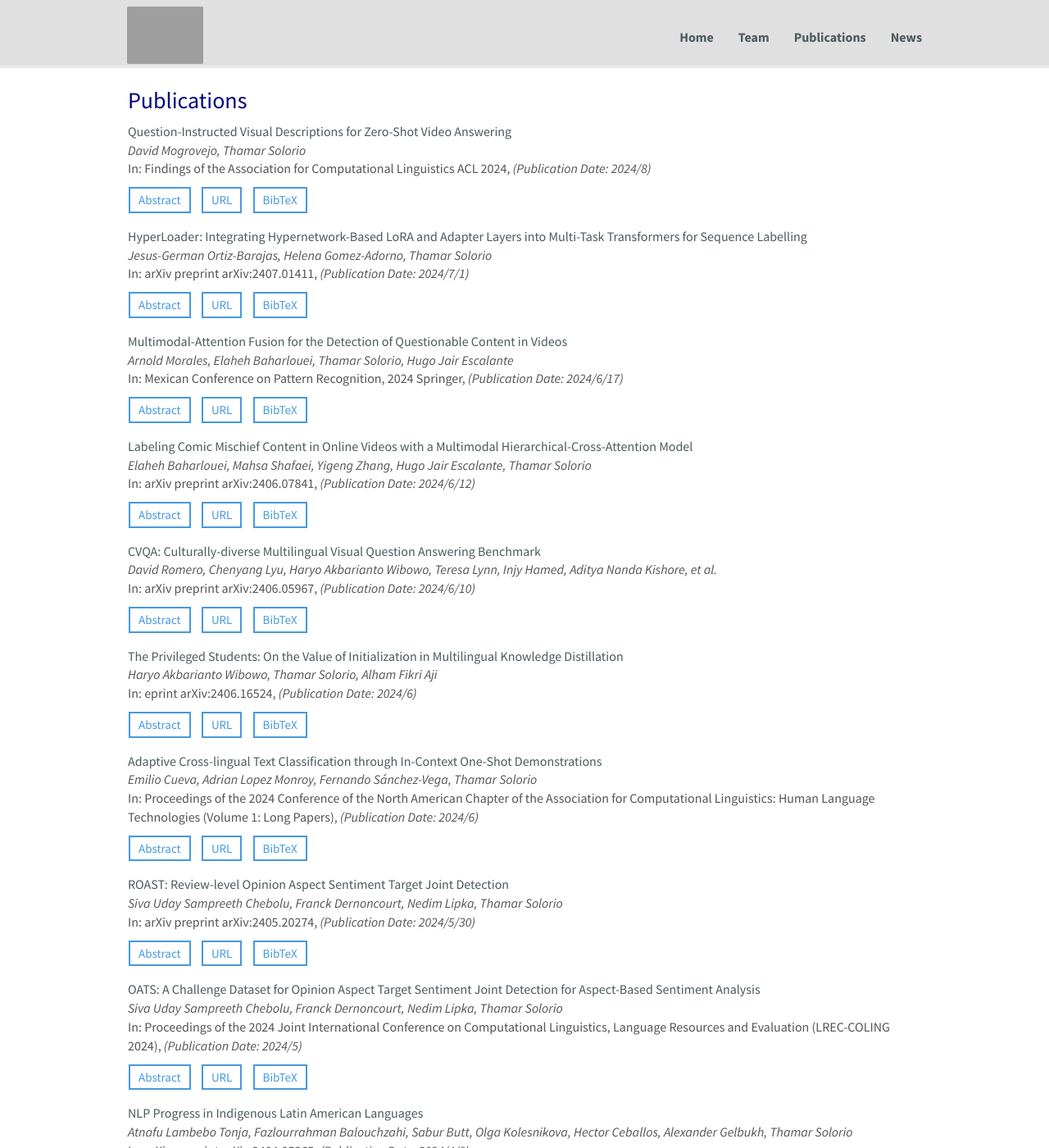
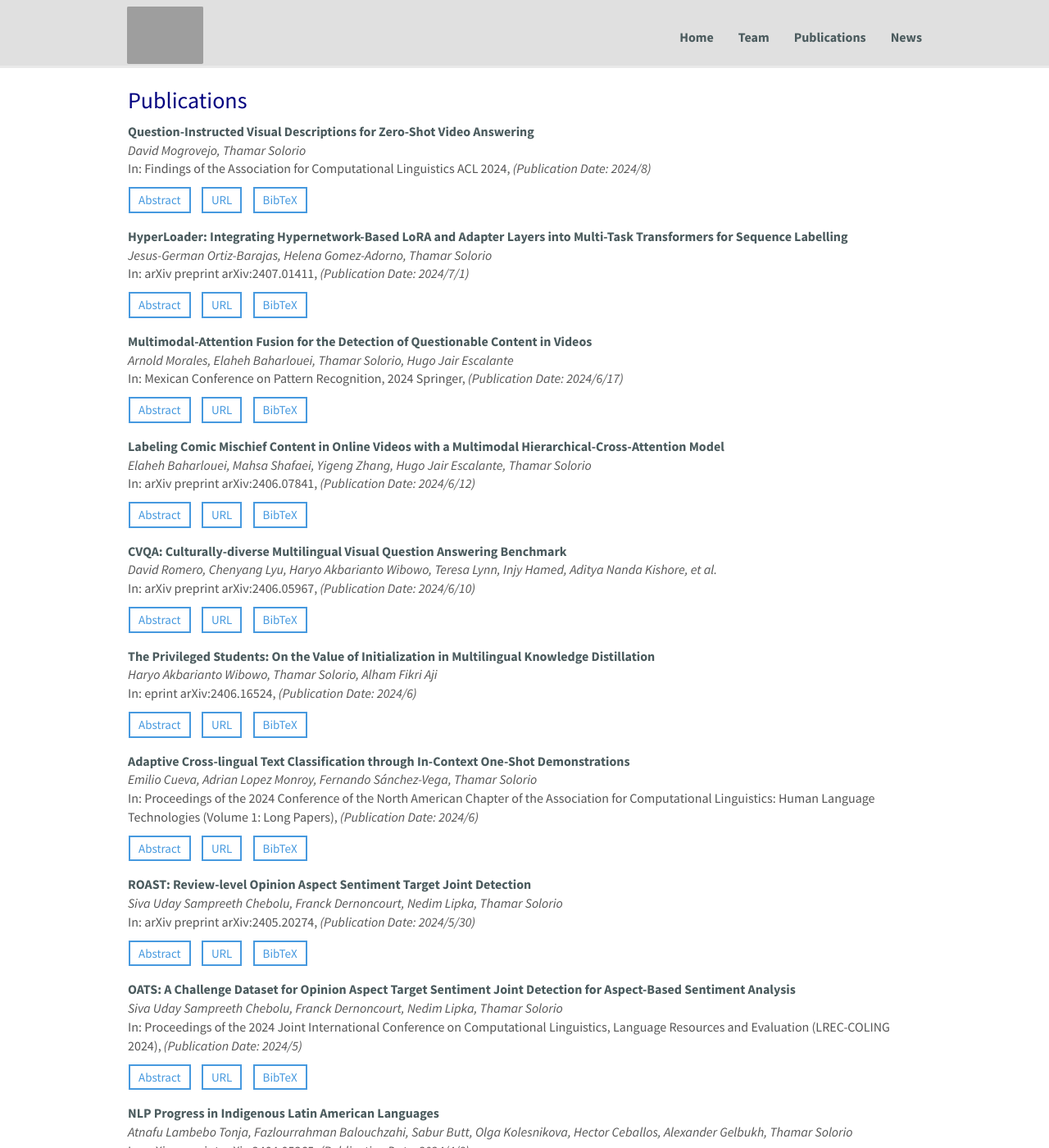
Before and after one commit to toqeerehsan/RiTUAL, a Jekyll site: the page built from _pages/publications.md, in a window 1280 px wide and 1400 px high. Shown: the whole window at 82% size. Built offline with Jekyll 4.4.1, drawn with Linux system fonts in a browser that asks for light colours; nearby versions of some CDN libraries.

Commit message:
updated page(s)

```diff
--- a/_pages/publications.md
+++ b/_pages/publications.md
@@ -45,7 +45,7 @@ Jump to [Under Review Articles](#under-review-articles), [Patents](#patents), [L
 
 {% for publi in site.data.publist %}
 
-  <span class="gray blue">{{ publi.title }}</span><br />
+  <span class="gray bold">{{ publi.title }}</span><br />
   <em>{{ publi.authors }} </em><br />
   In: {{publi.publisher}}, <i>(Publication Date: {{ publi.date }})</i>
 <div class="row" style="margin-bottom:6px;padding-bottom:0px">
--- a/css/main.scss
+++ b/css/main.scss
@@ -116,6 +116,7 @@ font-size: 18px;
 
 .gray{
 color: #4B5B5E/*#5B6B6E*/;
+font-size: medium;
 }
 
 .bold{
```
